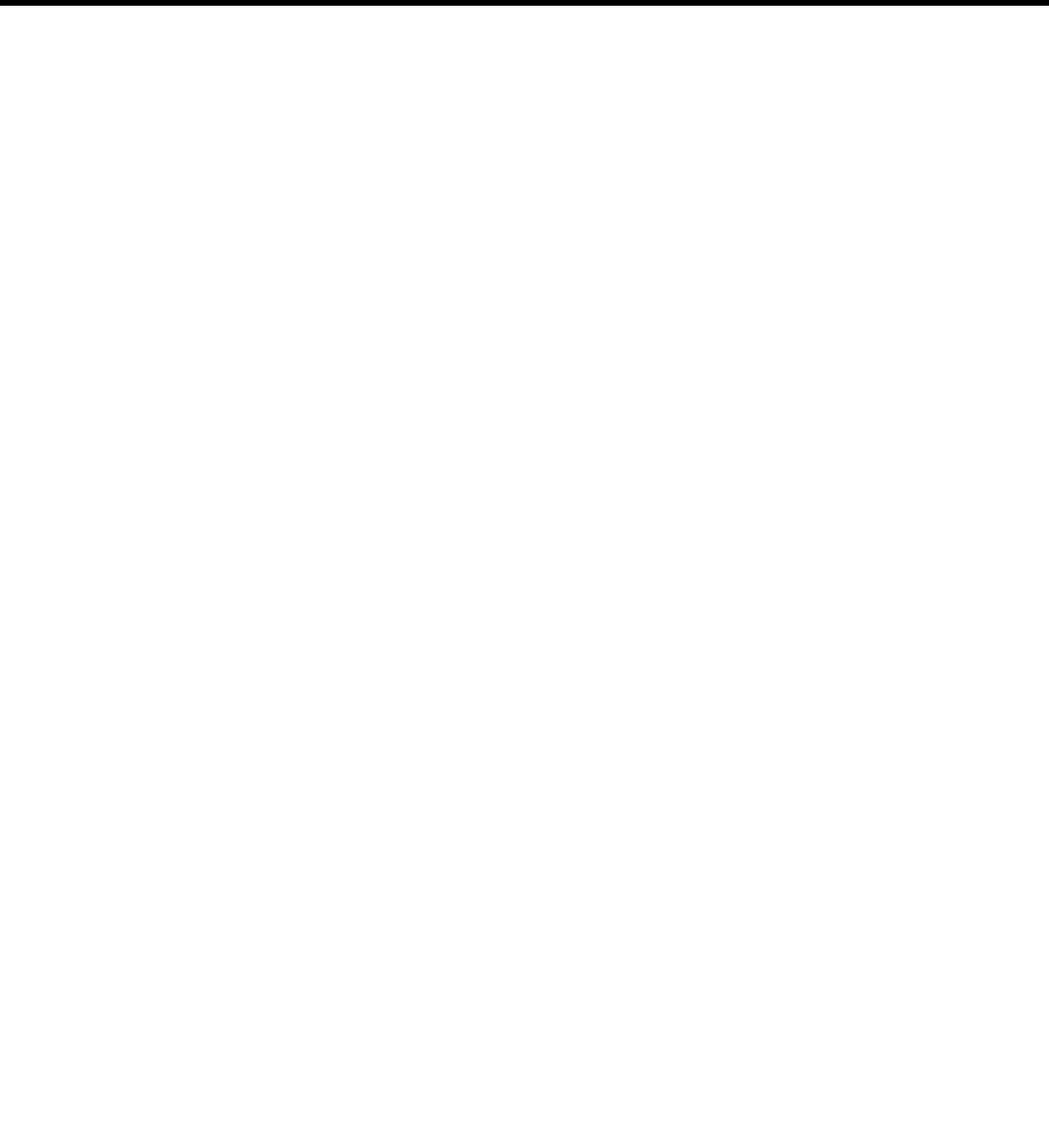
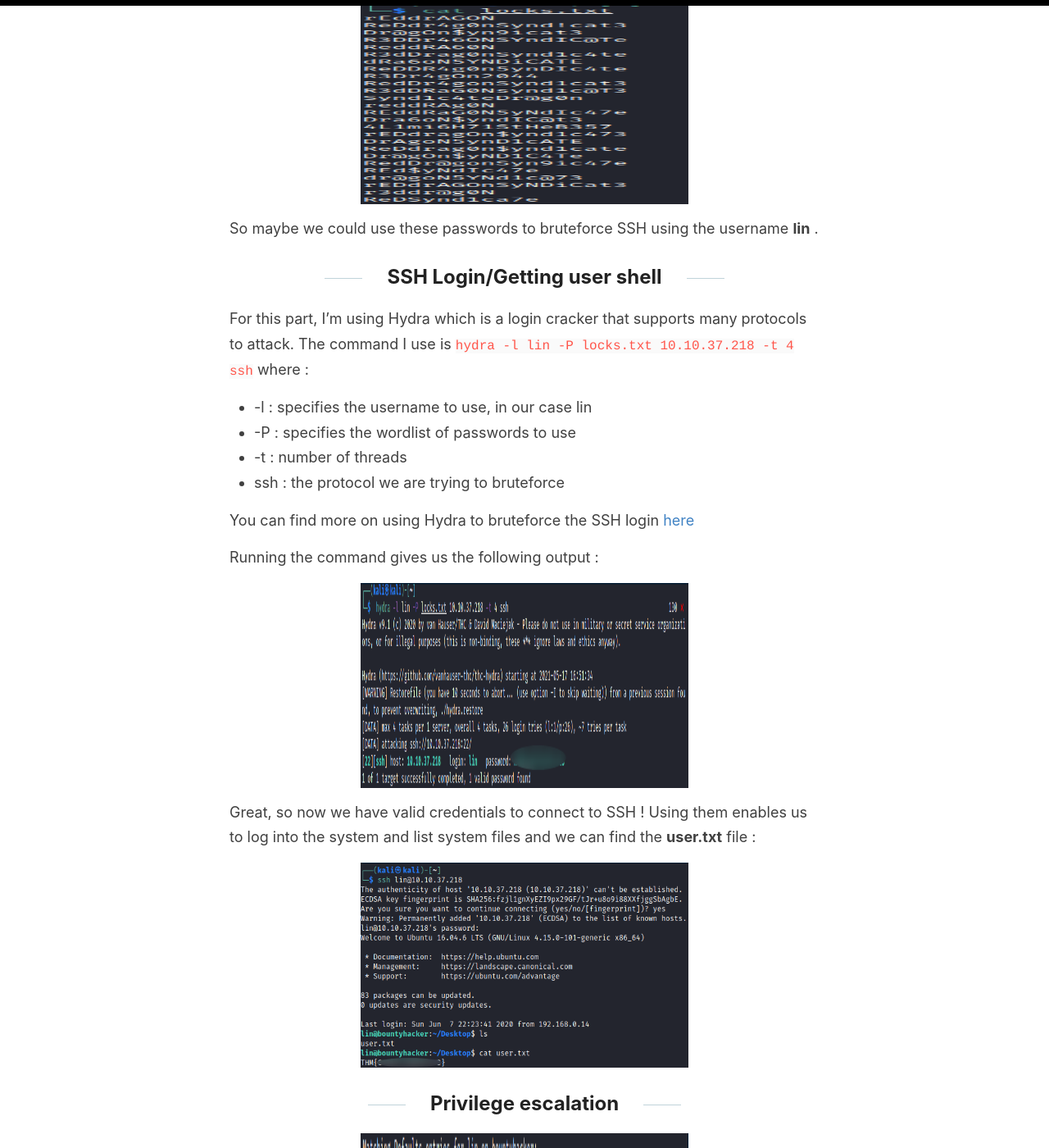
Before and after one commit to 0xdnxh/0xdnxh.github.io, a Jekyll site: the page built from _posts/2021-5-23-THM-BountyHacker-Writeup.md, in a window 1280 px wide and 1400 px high, scrolled down 2870 px. Shown: the whole window at 82% size. Built offline with Jekyll 4.4.1, drawn with Linux system fonts in a browser that asks for light colours; some of the changed text lies outside the part shown.

Commit message:
Added parts

````diff
--- a/_posts/2021-5-23-THM-BountyHacker-Writeup.md
+++ b/_posts/2021-5-23-THM-BountyHacker-Writeup.md
@@ -29,3 +29,38 @@ Let's try to log in FTP using anonymous:anonymous as credentials and look around
 We can see that there are two files **locks.txt** and **task.txt**, let's go ahead and download them :
 
 <img src="/images/THM/BountyHacker/tasklocks_download.PNG" width="400" height="250"/>
+
+Task.txt looks like it was written by a person named **lin** who might be a user on the system :
+
+<img src="/images/THM/BountyHacker/tasktxt.PNG" width="400" height="250"/>
+
+However, Locks.txt looks like it's a list of passwords :
+
+<img src="/images/THM/BountyHacker/lockstxt.PNG" width="400" height="250"/>
+
+So maybe we could use these passwords to bruteforce SSH using the username **lin** .
+
+## SSH Login/Getting user shell
+
+For this part, I'm using Hydra which is a login cracker that supports many protocols to attack. The command I use is ```hydra -l lin -P locks.txt 10.10.37.218 -t 4 ssh``` where :
+<ul>
+  <li>-l : specifies the username to use, in our case lin</li>
+  <li>-P : specifies the wordlist of passwords to use </li>
+  <li>-t : number of threads</li>
+  <li>ssh : the protocol we are trying to bruteforce</li>
+</ul>
+You can find more on using Hydra to bruteforce the SSH login [here](https://linuxconfig.org/ssh-password-testing-with-hydra-on-kali-linux)
+
+Running the command gives us the following output :
+
+<img src="/images/THM/BountyHacker/hydraoutput.PNG" width="400" height="250"/>
+
+Great, so now we have valid credentials to connect to SSH ! Using them enables us to log into the system and list system files and we can find the **user.txt** file :
+
+<img src="/images/THM/BountyHacker/sshconnect.PNG" width="400" height="250"/>
+
+## Privilege escalation
+
+<img src="/images/THM/BountyHacker/sudoloutput.PNG" width="400" height="250"/>
+
+<img src="/images/THM/BountyHacker/root.PNG" width="400" height="250"/>
````
Also changed, not shown: images/THM/BountyHacker/hydraoutput.PNG (added), images/THM/BountyHacker/lockstxt.PNG (added), images/THM/BountyHacker/root.PNG (added), images/THM/BountyHacker/sshconnect.PNG (added), images/THM/BountyHacker/sudoloutput.PNG (added), images/THM/BountyHacker/tasktxt.PNG (added).
